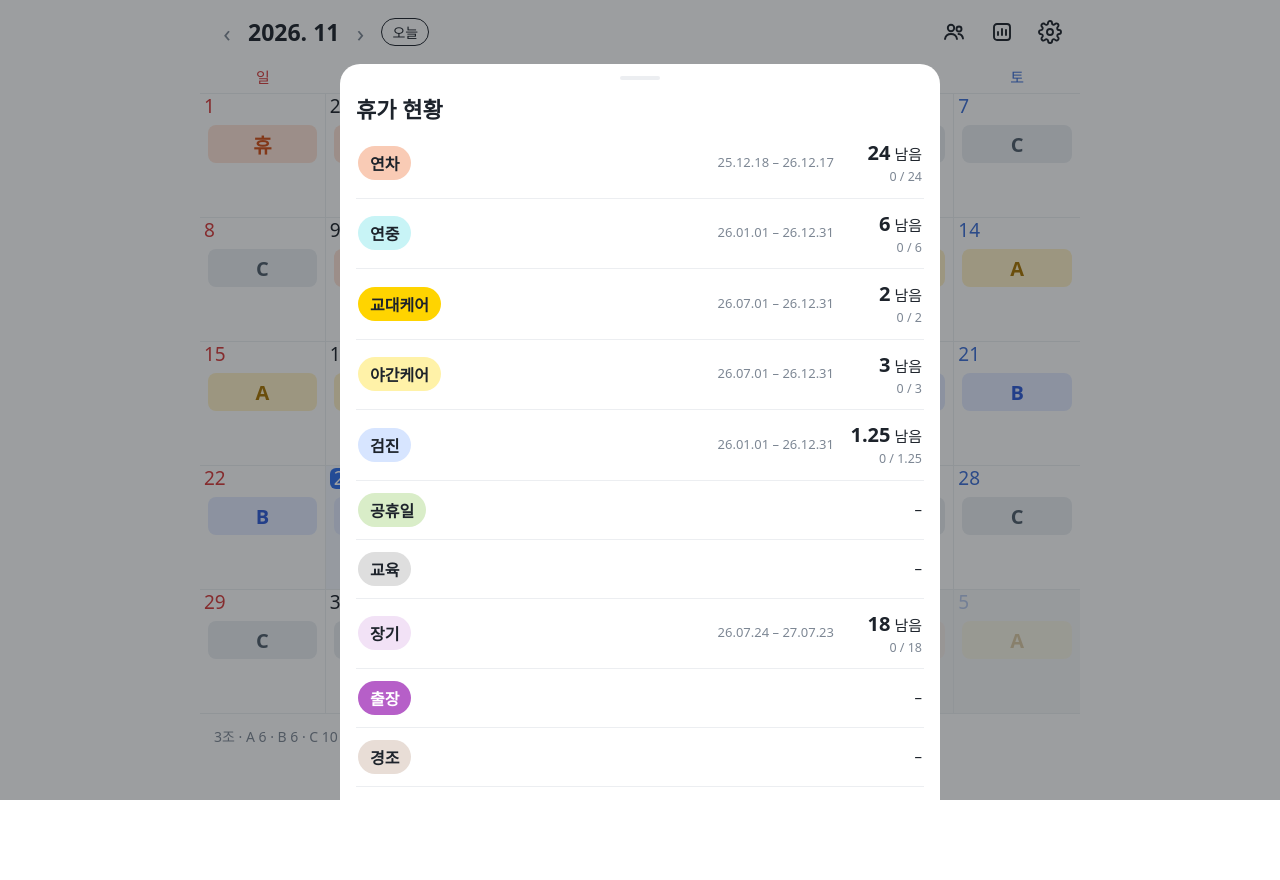
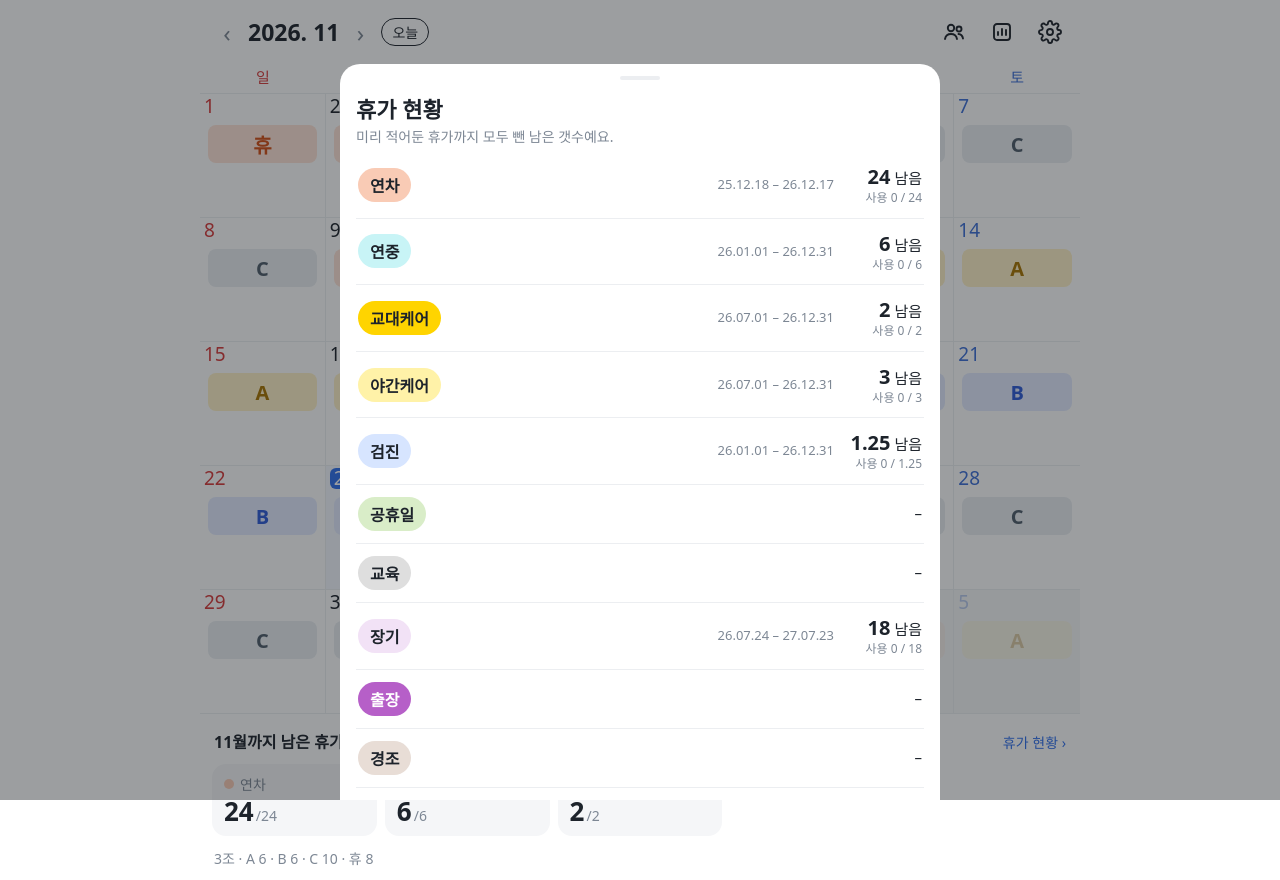
Before and after one commit to worship3r/shift-calendar, a plain HTML site: page index.html in a window 1280 px wide. Both pictures are taken after a click on the button 1002 px from the left and 32 px from the top of the page. Before the commit the page ends 800 px from the top, so only its background shows below. Drawn offline with Linux system fonts and the light colour scheme.

Commit message:
달력 아래 그 달까지 남은 휴가, 휴가 현황은 예정 포함
Co-Authored-By: Claude Opus 5.5 <noreply@anthropic.com>

```diff
--- a/index.html
+++ b/index.html
@@ -118,6 +118,21 @@ textarea{width:100%;min-height:96px;font-size:18px;padding:12px;border-radius:12
 .btns button{flex:1;font-size:18px;padding:14px 0;border-radius:12px;border:0;font-weight:600}
 .pri{background:var(--accent);color:#fff} .sec{background:var(--soft)}
 /* 휴가 현황 */
+.lsum{margin:14px 12px 0}
+.lsum .hd{display:flex;justify-content:space-between;align-items:baseline;margin:0 2px 8px}
+.lsum .hd b{font-size:16px}
+.lsum .hd button{border:0;background:none;color:var(--accent);font-size:14px;padding:4px 0}
+.tiles{display:grid;grid-template-columns:repeat(3,1fr);gap:8px}
+@media (min-width:600px){ .tiles{grid-template-columns:repeat(auto-fill,minmax(150px,1fr))} }
+.tile{background:var(--soft);border-radius:14px;padding:10px 12px;min-width:0}
+.tile .nm{font-size:14px;color:var(--sub);display:flex;align-items:center;gap:6px;white-space:nowrap;overflow:hidden}
+.tile .nm i{width:10px;height:10px;border-radius:50%;flex:none}
+.tile .v{font-size:26px;font-weight:700;margin-top:3px;line-height:1.1;white-space:nowrap}
+.tile .v small{font-size:14px;font-weight:400;color:var(--sub);margin-left:2px}
+.tile .v.zero{color:var(--sun)}
+.tile .s{font-size:12px;color:var(--sub);margin-top:2px}
+.lnote{font-size:14px;color:var(--sub);margin:-2px 0 6px}
+.lrow .rem small{display:block;color:var(--sub);font-size:12px}
 .lrow{display:flex;align-items:center;gap:10px;padding:12px 2px;border-bottom:1px solid var(--line)}
 .pill{border-radius:20px;padding:5px 12px;font-weight:700;font-size:16px;white-space:nowrap}
 .lrow .per{flex:1;font-size:13px;color:var(--sub);text-align:right;line-height:1.35}
@@ -145,10 +160,10 @@ textarea{width:100%;min-height:96px;font-size:18px;padding:12px;border-radius:12
 .lt input[type=color]{width:40px;height:40px;border:0;padding:0;background:none;border-radius:8px;flex:none}
 .lt .name{flex:1;min-width:0;font-size:17px;padding:8px;border:1px solid var(--line);border-radius:8px}
 .lt .r2{display:grid;grid-template-columns:1fr auto 1fr;gap:6px;align-items:center;margin-top:8px;font-size:14px;color:var(--sub)}
-.lt .r3{display:flex;gap:8px;align-items:center;margin-top:8px;font-size:15px;color:var(--sub)}
+.lt .r3{display:flex;gap:6px;align-items:center;margin-top:8px;font-size:15px;color:var(--sub);white-space:nowrap}
 .lt input[type=date]{width:100%;min-width:0;font-size:15px;padding:7px 4px;border:1px solid var(--line);border-radius:8px;font-family:inherit}
-.lt .tot{width:84px;font-size:17px;padding:7px;border:1px solid var(--line);border-radius:8px;text-align:center}
-.lt .del{margin-left:auto;border:0;background:none;color:var(--sun);font-size:15px;padding:8px}
+.lt .tot{width:70px;font-size:17px;padding:7px;border:1px solid var(--line);border-radius:8px;text-align:center}
+.lt .del{margin-left:auto;border:0;background:none;color:var(--sun);font-size:15px;padding:8px 4px;white-space:nowrap}
 .add{width:100%;border:1px dashed var(--faint);background:none;border-radius:12px;padding:12px;font-size:16px;color:var(--sub)}
 .small{font-size:14px;color:var(--sub);line-height:1.6}
 .row2{display:flex;gap:8px}
@@ -173,6 +188,7 @@ textarea{width:100%;min-height:96px;font-size:18px;padding:12px;border-radius:12
 <div class="dows"><div class="su">일</div><div>월</div><div>화</div><div>수</div><div>목</div><div>금</div><div class="sa">토</div></div>
 <div class="grid" id="grid"></div>
 <div class="bk" id="bkBar"><span id="bkMsg"></span><button id="bkGo">백업하기</button></div>
+<div class="lsum" id="lsum"></div>
 <div class="foot"><span id="cnt"></span><span id="syncSt" class="syncst"></span></div>
 
 <!-- 날짜 편집 -->
@@ -193,6 +209,7 @@ textarea{width:100%;min-height:96px;font-size:18px;padding:12px;border-radius:12
 <div class="sheet" id="leaveSheet"><div class="panel">
   <div class="grab"></div>
   <h2>휴가 현황</h2>
+  <div class="lnote">미리 적어둔 휴가까지 모두 뺀 남은 갯수예요.</div>
   <div id="leaveList"></div>
   <div class="btns"><button class="sec" id="lClose">닫기</button><button class="pri" id="lEdit">종류·갯수 편집</button></div>
 </div></div>
@@ -208,7 +225,7 @@ textarea{width:100%;min-height:96px;font-size:18px;padding:12px;border-radius:12
     <div class="small" style="margin-top:10px">대체공휴일·선거일 포함, 2026~2030년까지 들어 있어요.</div>
   </div>
   <div class="box"><h3>휴가 종류·갯수</h3><div id="sTypes"></div><button class="add" id="sAdd">+ 휴가 종류 추가</button>
-    <div class="small" style="margin-top:8px">갯수를 비우면 기간·갯수 없이 표시만 돼요 (예: 교육, 출장).</div></div>
+    <div class="small" style="margin-top:8px">갯수를 비우면 기간·갯수 없이 표시만 돼요 (예: 교육, 출장). '아래 표시'를 켠 종류는 달력 아래에 그 달까지 남은 갯수가 나와요.</div></div>
   <div class="box"><h3>자동 저장 (GitHub)</h3>
     <div id="scBox"></div>
   </div>
@@ -298,6 +315,7 @@ const SKEY = 'shiftcal-v2';
 let S;
 try { S = JSON.parse(localStorage.getItem(SKEY)); } catch(e) {}
 if (!S || !S.types) S = {team:3, holOff:false, types:DEFAULT_TYPES, days:{}};
+if (!S.barInit){ S.types.forEach(t => { if (['연차','연중','교대케어'].includes(t.name)) t.bar = true; }); S.barInit = true; }
 const save = (edit = true) => { if (edit) S.editedAt = Date.now(); try { localStorage.setItem(SKEY, JSON.stringify(S)); } catch(e){} if (edit && typeof syncSoon === 'function') syncSoon(); };
 
 const typeById = id => S.types.find(t => t.id===id);
@@ -328,6 +346,22 @@ function render(){
   b.setAttribute('aria-label', all ? '내 달력 보기' : '전체 조 보기');
   document.querySelector('.dows').style.display = all ? 'none' : '';
   all ? renderAll() : renderMy();
+  renderLsum();
+}
+function renderLsum(){
+  const {y,m} = cur, endK = key(y, m+1, 0), startK = key(y, m, 1);
+  const list = S.types.filter(t => t.bar && t.total!=null && t.total!=='');
+  const el = document.getElementById('lsum');
+  if (!list.length){ el.innerHTML = ''; return; }
+  el.innerHTML = `<div class="hd"><b>${m+1}월까지 남은 휴가</b><button id="lsMore">휴가 현황 ›</button></div>
+    <div class="tiles">${list.map(t => {
+      const before = t.start && endK < t.start, after = t.end && startK > t.end;
+      const left = t.total - usedOf(t, endK);
+      return `<div class="tile"><div class="nm"><i style="background:${t.color}"></i>${esc(t.name)}</div>
+        <div class="v${left<=0?' zero':''}">${fmtN(left)}<small>/${fmtN(t.total)}</small></div>
+        ${before?'<div class="s">기간 시작 전</div>':after?'<div class="s">기간 끝남</div>':''}</div>`;
+    }).join('')}</div>`;
+  document.getElementById('lsMore').onclick = openLeave;
 }
 // 전체 조: 주마다 날짜 줄 + 1~4조 줄
 function teamShift(t,Y,M,D){
@@ -430,11 +464,12 @@ document.getElementById('dSave').onclick = () => {
 document.getElementById('dClose').onclick = () => closeSheets();
 
 // ───── 휴가 현황 ─────
-function usedOf(t){
+function usedOf(t, until){
   let u = 0;
   for (const [k, day] of Object.entries(S.days)){
     if (t.start && k < t.start) continue;
     if (t.end && k > t.end) continue;
+    if (until && k > until) continue;
     for (const l of day.leaves||[]) if (l.t===t.id) u += l.n;
   }
   return u;
@@ -442,11 +477,11 @@ function usedOf(t){
 const shortD = s => s ? s.slice(2).replace(/-/g,'.') : '';
 function openLeave(){
   document.getElementById('leaveList').innerHTML = S.types.map(t => {
-    const u = usedOf(t), has = t.total!=null && t.total!=='';
+    const u = usedOf(t), done = usedOf(t, key(T.y,T.m,T.d)), plan = u - done, has = t.total!=null && t.total!=='';
     return `<div class="lrow">
       <span class="pill" style="background:${t.color};color:${textOn(t.color)}">${esc(t.name)}</span>
       <span class="per">${t.start||t.end?`${shortD(t.start)} – ${shortD(t.end)}`:''}</span>
-      <span class="rem">${has?`<b>${fmtN(t.total-u)}</b> 남음<br><small style="color:var(--sub)">${fmtN(u)} / ${fmtN(t.total)}</small>`:`${u?fmtN(u)+' 사용':'–'}`}</span>
+      <span class="rem">${has?`<b>${fmtN(t.total-u)}</b> 남음<small>사용 ${fmtN(done)}${plan?` · 예정 ${fmtN(plan)}`:''} / ${fmtN(t.total)}</small>`:`${u?`${fmtN(u)}<small>${plan?`예정 ${fmtN(plan)} 포함`:'사용'}</small>`:'–'}`}</span>
     </div>`; }).join('');
   document.getElementById('leaveSheet').classList.add('show');
 }
@@ -468,7 +503,8 @@ function drawSet(){
     <div class="r1"><input type="color" value="${t.color}" data-f="color" aria-label="색"><input class="name" value="${esc(t.name)}" data-f="name" aria-label="이름"></div>
     <div class="r2"><input type="date" value="${t.start||''}" data-f="start" aria-label="시작일"><span>~</span><input type="date" value="${t.end||''}" data-f="end" aria-label="종료일"></div>
     <div class="r3">총 갯수 <input class="tot" type="number" inputmode="decimal" step="0.25" min="0" value="${t.total??''}" data-f="total" placeholder="없음">
-      <button class="del" data-del="${i}">삭제</button></div>
+      <label style="display:flex;align-items:center;gap:6px;margin-left:auto;white-space:nowrap"><input type="checkbox" data-f="bar" ${t.bar?'checked':''} style="width:20px;height:20px">아래 표시</label>
+      <button class="del" data-del="${i}" style="margin-left:0">삭제</button></div>
   </div>`).join('');
 }
 document.getElementById('btnSet').onclick = openSet;
@@ -480,7 +516,8 @@ document.getElementById('sHolOff').onchange = e => { S.holOff = e.target.checked
 document.getElementById('sTypes').addEventListener('input', e => {
   const f = e.target.dataset.f; if (!f) return;
   const t = S.types[+e.target.closest('.lt').dataset.i];
-  if (f==='total') t.total = e.target.value==='' ? null : parseFloat(e.target.value);
+  if (f==='bar') t.bar = e.target.checked;
+  else if (f==='total') t.total = e.target.value==='' ? null : parseFloat(e.target.value);
   else t[f] = e.target.value;
   save();
 });
--- a/sw.js
+++ b/sw.js
@@ -1,5 +1,5 @@
 // 인터넷이 없어도 열리도록 파일을 저장해 둠 (새 버전은 인터넷 될 때 받아옴)
-const CACHE = 'shift-cal-v5';
+const CACHE = 'shift-cal-v6';
 const FILES = ['./', 'index.html', 'manifest.json', 'icon-192.png', 'icon-512.png'];
 self.addEventListener('install', e => {
   e.waitUntil(caches.open(CACHE).then(c => c.addAll(FILES)));
```
